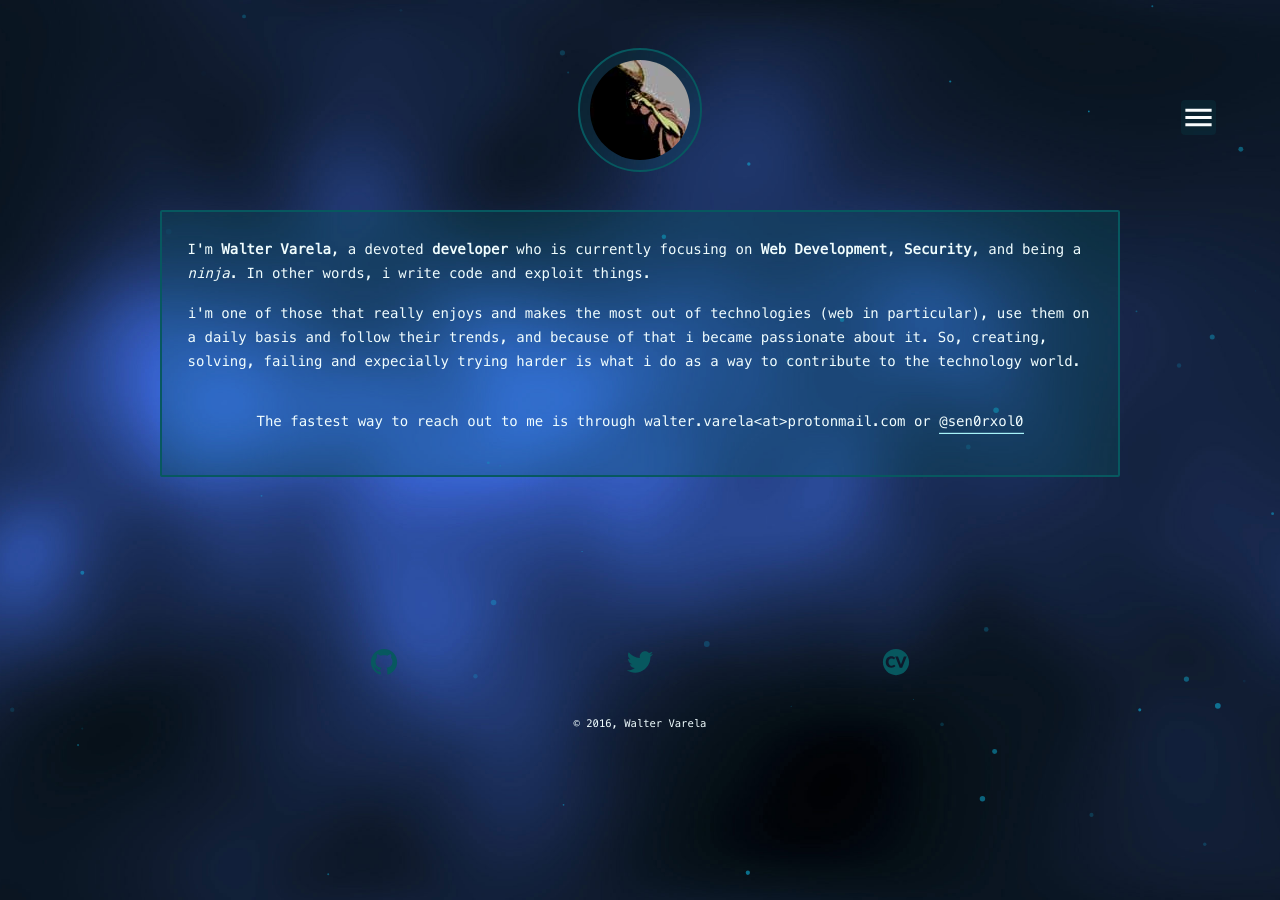
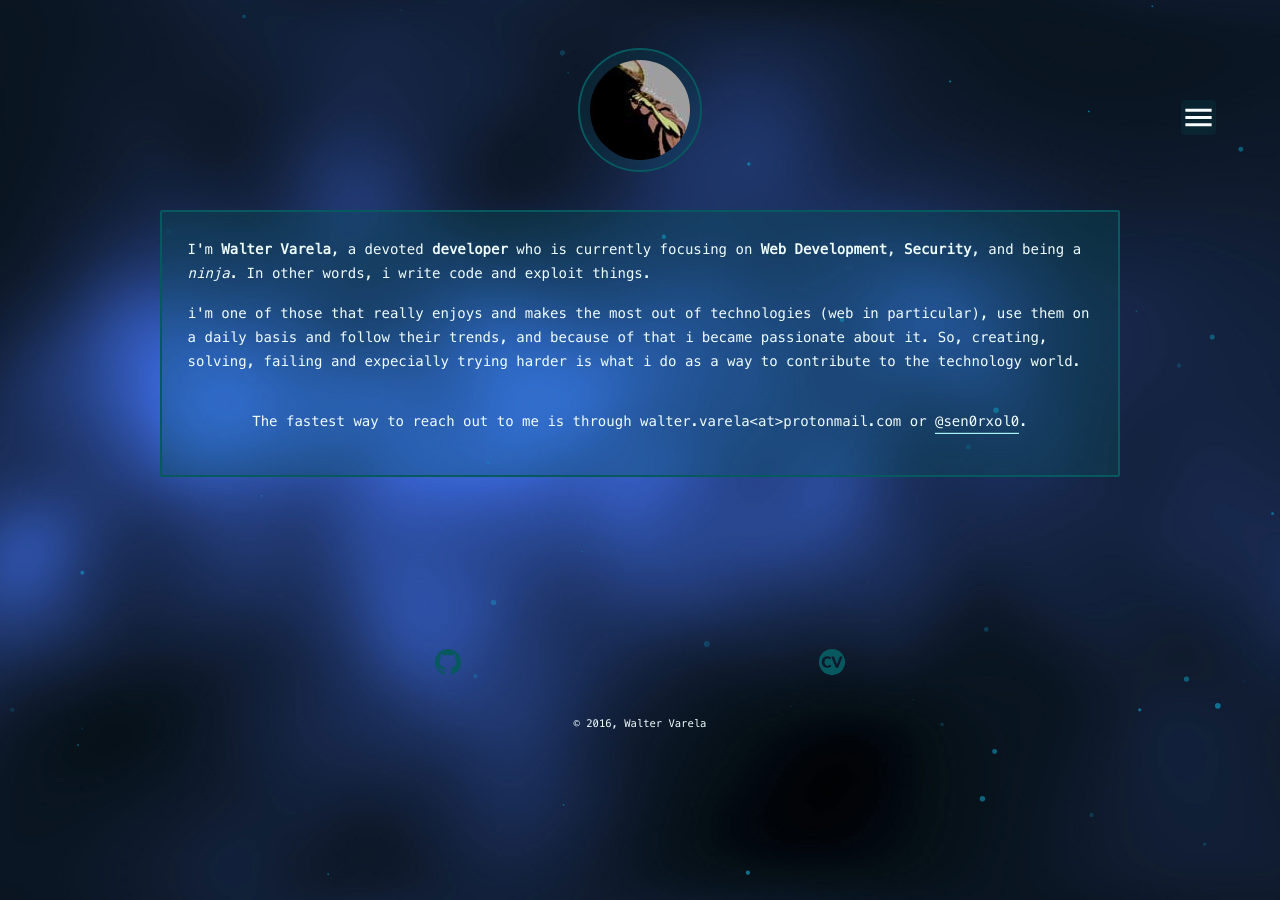
Before and after one commit to sen0rxol0/sen0rxol0.github.io, a Jekyll site: the page built from index.html, in a window 1280 px wide. Built offline with Jekyll 4.4.1, drawn with Linux system fonts in a browser that asks for light colours; nearby versions of some CDN libraries.

Commit message:
Updated outside links

```diff
--- a/_config.yml
+++ b/_config.yml
@@ -5,7 +5,7 @@ description: "sen0rxol0's Website/Blog"
 baseurl: "" # the subpath of your site, e.g. /blog
 url: "https://itswalter.me" # the base hostname & protocol for your site
 email_address: walterb.varela@gmail.com
-cv_link: https://drive.google.com/open?id=0B1vkOn1fSCE5anNySUkxUW5jb00
+cv_link: https://drive.google.com/open?id=0B1vkOn1fSCE5UXVjdGI4NUU5a3c
 twitter_username: sen0rxol0
 github_username:  sen0rxol0
 
--- a/_includes/footer.html
+++ b/_includes/footer.html
@@ -9,15 +9,7 @@
 		</span>
 
 		<span>
-			<a href="https://twitter.com/{{site.twitter_username}}" title="sen0rxol0 on Twitter" target="_blank">
-				<svg class="links--icon">
-					<use xlink:href="{{ site.baseurl }}/assets/img/icon-sprite.svg#twitter-icon"/>
-				</svg>
-			</a>
-		</span>
-
-		<span>
-			<a href="{{ site.cv_link }}" title="Curriculum Vitae">
+			<a href="{{ site.cv_link }}" title="Curriculum Vitae" target="_blank">
 				<svg class="links--icon">
 					<use xlink:href="{{ site.baseurl }}/assets/img/icon-sprite.svg#curriculum-icon"/>
 				</svg>
--- a/index.html
+++ b/index.html
@@ -34,7 +34,7 @@ description: "Walter's personal website and very rare blogging"
 		</div>
 		<br>
 		<div id="type_2" class="contact">
-		   <p>The fastest way to reach out to me is through walter.varela&lt;at&gt;protonmail.com</a> or <a href="https://twitter.com/{{site.twitter_username}}" target="_blank">&commat;sen0rxol0</a></p>
+		   <p>The fastest way to reach out to me is through walter.varela&lt;at&gt;protonmail.com</a> or <a href="https://twitter.com/{{site.twitter_username}}" target="_blank">&commat;sen0rxol0</a>.</p>
 		</div>
 	</section>
 </article>
```
